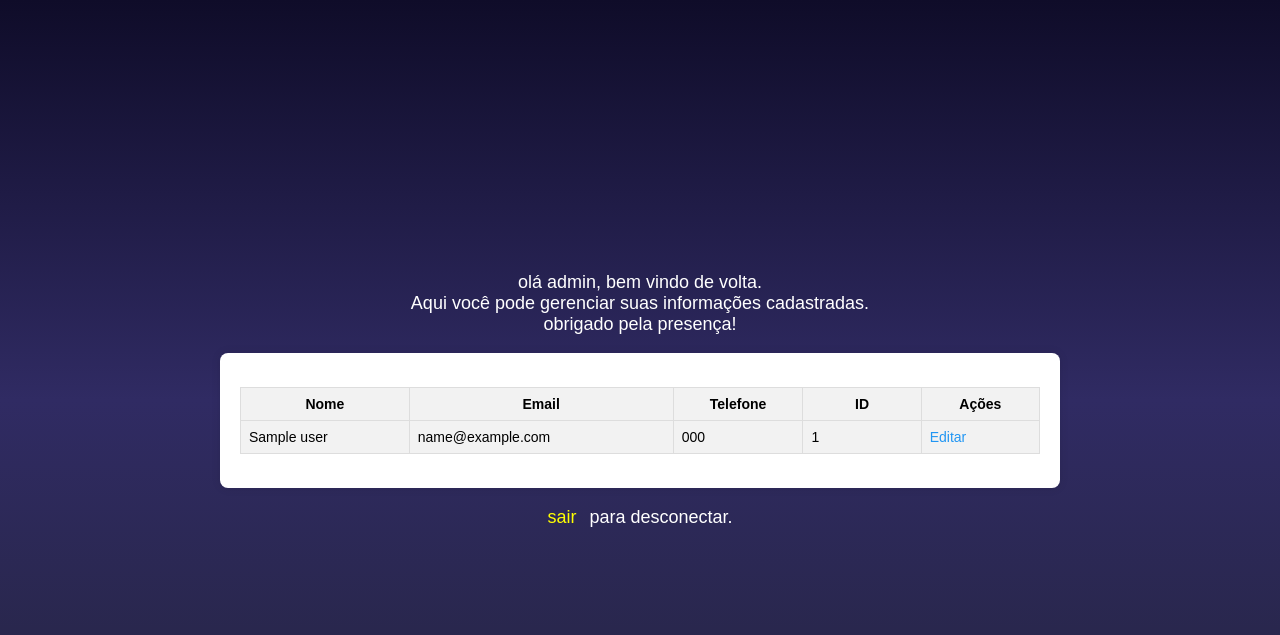
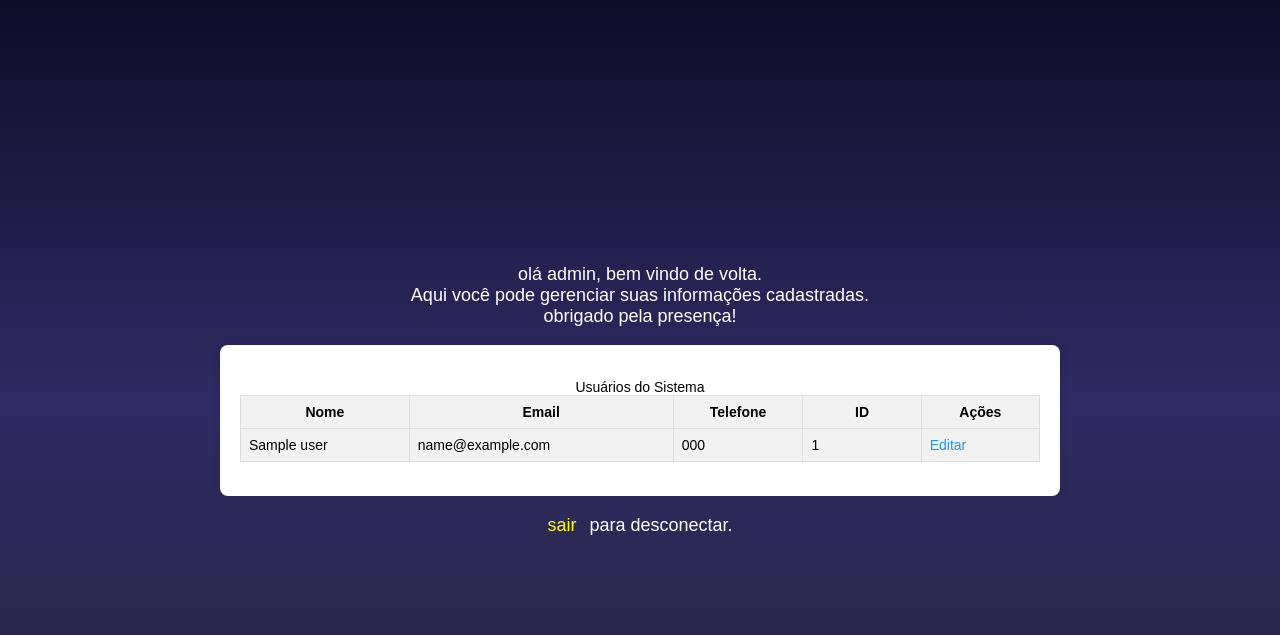
Before and after one commit to camilavirna/CRUD-software-maintenance, a Python web app: template app/templates/admin.html in a window 1280 px wide. Shown: the top 635 px of the page. Run offline with Jinja, Linux system fonts and the light colour scheme; the template is opened without the code that fills it: most values are stand-ins (such as "Sample title", 1, 10 or a date in 2020); some libraries are stand-ins or nearby versions.

Commit message:
resolvido: bugs #8

```diff
--- a/app/templates/admin.html
+++ b/app/templates/admin.html
@@ -17,6 +17,7 @@
 		</div>
 	<div id="divtable">
 		<table id="userTable">
+			<caption>Usuários do Sistema</caption>
 			<thead>
 					<tr>
 							<th>Nome</th>
```
